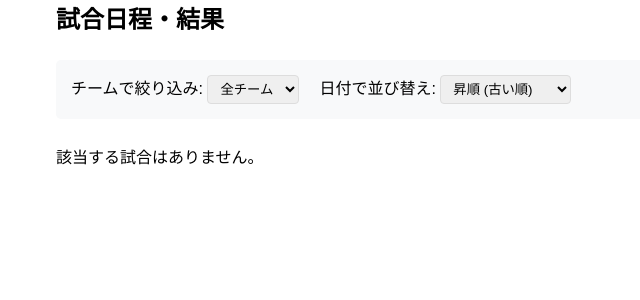
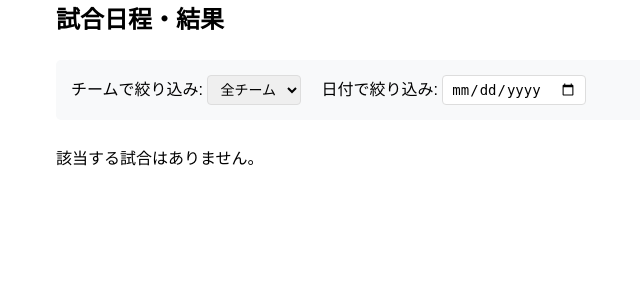
Before and after one commit to mito0612uni/NBA2K26-JPL, a Flask app: page /schedule in a window 1280 px wide. Shown: the part 56-356 px from the top of the page, without its empty margins (134-774 px from the left). Run offline with Flask 3, Linux system fonts and the light colour scheme; the visitor is signed in with stand-in values (Sample User, id 1); some libraries are stand-ins or nearby versions.

Commit message:
日程画面にカレンダーでの日付絞り込み機能を追加

```diff
--- a/app.py
+++ b/app.py
@@ -342,9 +342,9 @@ def roster():
 
 @app.route('/schedule')
 def schedule():
-    # 1. チームIDとソート順をURLパラメータから取得
+    # 1. チームIDと「選択された日付」をURLパラメータから取得
     team_id = request.args.get('team_id', type=int)
-    sort_order = request.args.get('sort_order', 'asc') # デフォルトは 'asc' (昇順)
+    selected_date = request.args.get('selected_date', '') # 日付は文字列として取得
 
     query = Game.query
 
@@ -352,23 +352,25 @@ def schedule():
     if team_id:
         query = query.filter(or_(Game.home_team_id == team_id, Game.away_team_id == team_id))
 
-    # 3. 日付での並び替え
-    if sort_order == 'desc':
-        query = query.order_by(Game.game_date.desc(), Game.start_time.desc())
+    # 3. ★★★ 日付での絞り込み ★★★
+    if selected_date:
+        # 日付が指定されている場合、その日付で絞り込む
+        query = query.filter(Game.game_date == selected_date)
+        # 同日の試合は開始時間でソート
+        query = query.order_by(Game.start_time.asc())
     else:
-        # 'asc' または指定がない場合は昇順
+        # 日付が指定されていない場合、全体を日付昇順でソート
         query = query.order_by(Game.game_date.asc(), Game.start_time.asc())
 
     games = query.all()
     all_teams = Team.query.order_by(Team.name).all()
 
-    # 4. 現在のソート順をテンプレートに渡す
+    # 4. 選択された日付をテンプレートに渡す
     return render_template('schedule.html',
                            games=games,
                            all_teams=all_teams,
                            selected_team_id=team_id,
-                           selected_sort_order=sort_order) # この行を追加
-@app.route('/add_schedule', methods=['GET', 'POST'])
+                           selected_date=selected_date) # sort_order の代わりに date を渡す@app.route('/add_schedule', methods=['GET', 'POST'])
 @login_required
 @admin_required
 def add_schedule():
--- a/templates/schedule.html
+++ b/templates/schedule.html
@@ -42,17 +42,28 @@
     padding: 15px;
     border-radius: 5px;
     margin-bottom: 25px;
-    /* ★★★ フォームを横並びにするために変更 ★★★ */
     display: flex;
     flex-wrap: wrap;
     gap: 20px;
     align-items: center;
   }
-  .filter-form select {
+  /* ★★★ input[type=date] も select と同じスタイルを適用 ★★★ */
+  .filter-form select,
+  .filter-form input[type="date"] {
     padding: 5px 8px;
     border-radius: 4px;
     border: 1px solid #ddd;
+    font-size: 14px; /* フォントサイズを揃える */
   }
+  /* ★★★ 日付クリアボタン ★★★ */
+  .clear-date-btn {
+    margin-left: 5px;
+    text-decoration: none;
+    color: #007bff;
+    font-size: 14px;
+    font-weight: bold;
+  }
+
 
   /* 試合カード */
   .game-card {
@@ -203,11 +214,16 @@
     </div>
 
     <div>
-      <label for="date-sort">日付で並び替え:</label>
-      <select name="sort_order" id="date-sort" onchange="this.form.submit()">
-        <option value="asc" {% if selected_sort_order == 'asc' %}selected{% endif %}>昇順 (古い順)</option>
-        <option value="desc" {% if selected_sort_order == 'desc' %}selected{% endif %}>降順 (新しい順)</option>
-      </select>
+      <label for="date-select">日付で絞り込み:</label>
+      <input type="date" name="selected_date" id="date-select"
+             value="{{ selected_date }}"
+             onchange="this.form.submit()">
+
+      {% if selected_date %}
+        <a href="{{ url_for('schedule', team_id=selected_team_id) }}" class="clear-date-btn">
+          (クリア)
+        </a>
+      {% endif %}
     </div>
     </form>
   {% if games %}
@@ -277,7 +293,11 @@
     </div>
     {% endfor %}
   {% else %}
-    <p>該当する試合はありません。</p>
+    {% if selected_date %}
+      <p><strong>{{ selected_date }}</strong> に該当する試合はありません。</p>
+    {% else %}
+      <p>該当する試合はありません。</p>
+    {% endif %}
   {% endif %}
 </div>
 {% endblock %}
```
